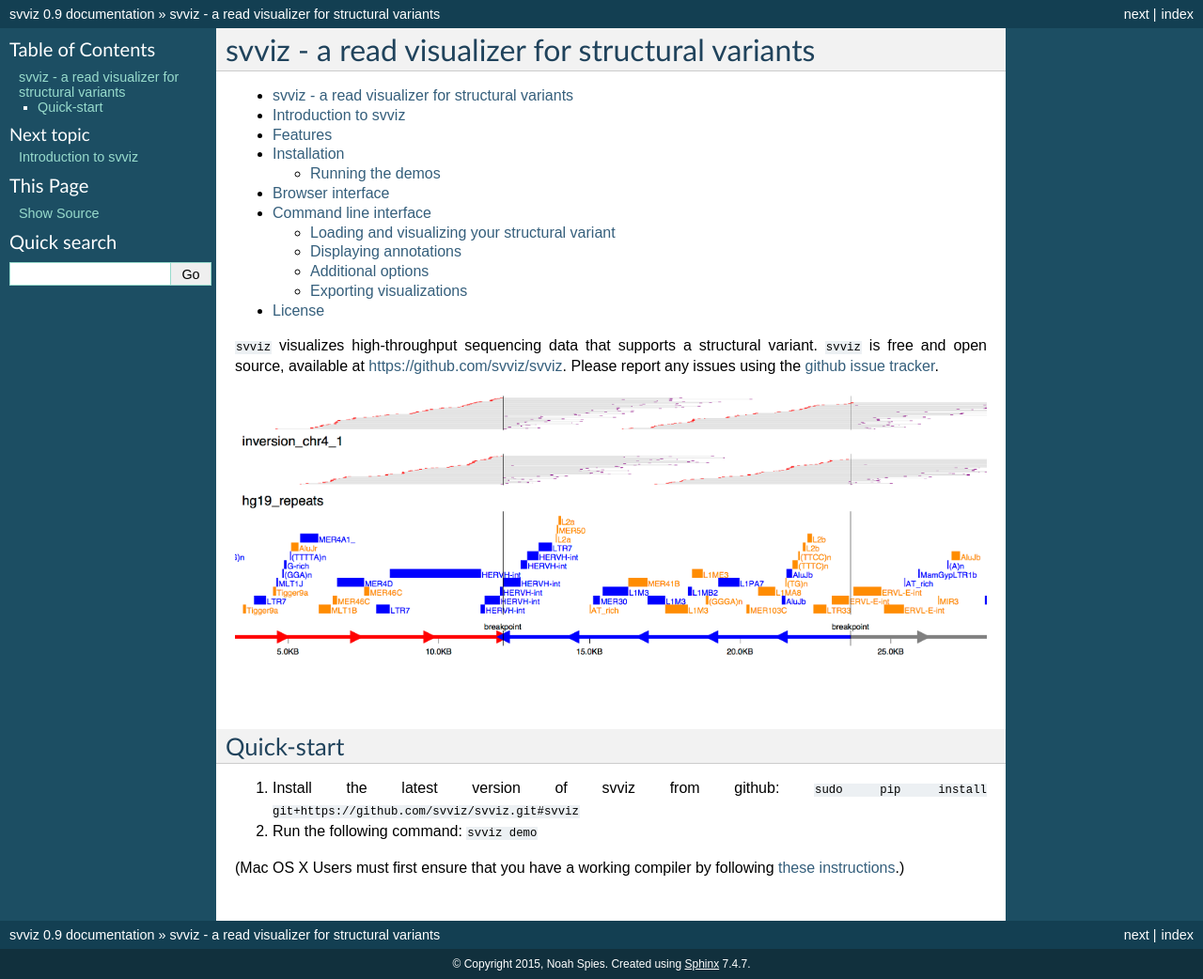
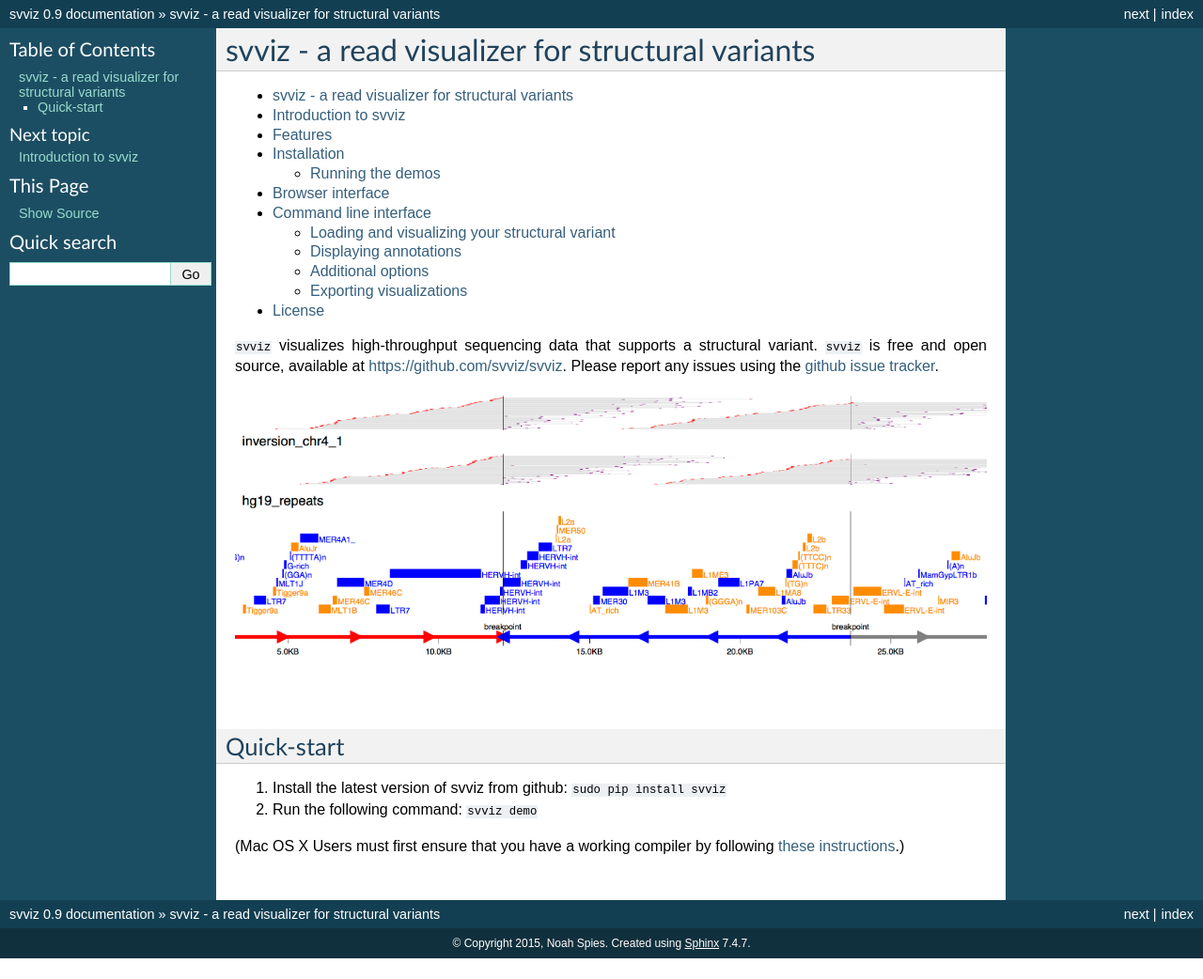
Before and after one commit to svviz/svviz, a Sphinx documentation site: the page built from docs/index.rst, in a window 1280 px wide. Shown: the whole page at 94% size. Built offline with Sphinx 7.4.7, drawn with Linux system fonts in a browser that asks for light colours; after the commit the page ends 1020 px from its top, so only the background shows below that.

Commit message:
doc updates

```diff
--- a/docs/index.rst
+++ b/docs/index.rst
@@ -29,7 +29,7 @@
 Quick-start
 -----------
 
-1. Install the latest version of svviz from github: ``sudo pip install git+https://github.com/svviz/svviz.git#svviz``
+1. Install the latest version of svviz from github: ``sudo pip install svviz``
 2. Run the following command: ``svviz demo``
 
 (Mac OS X Users must first ensure that you have a working compiler by following `these instructions <http://railsapps.github.io/xcode-command-line-tools.html>`_.)
```
